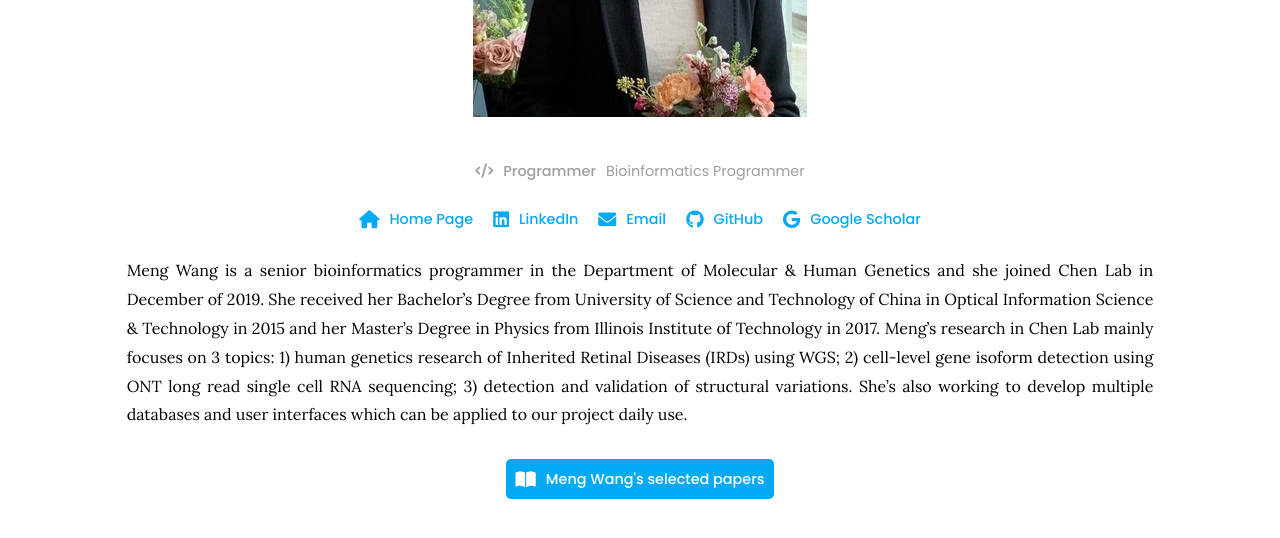
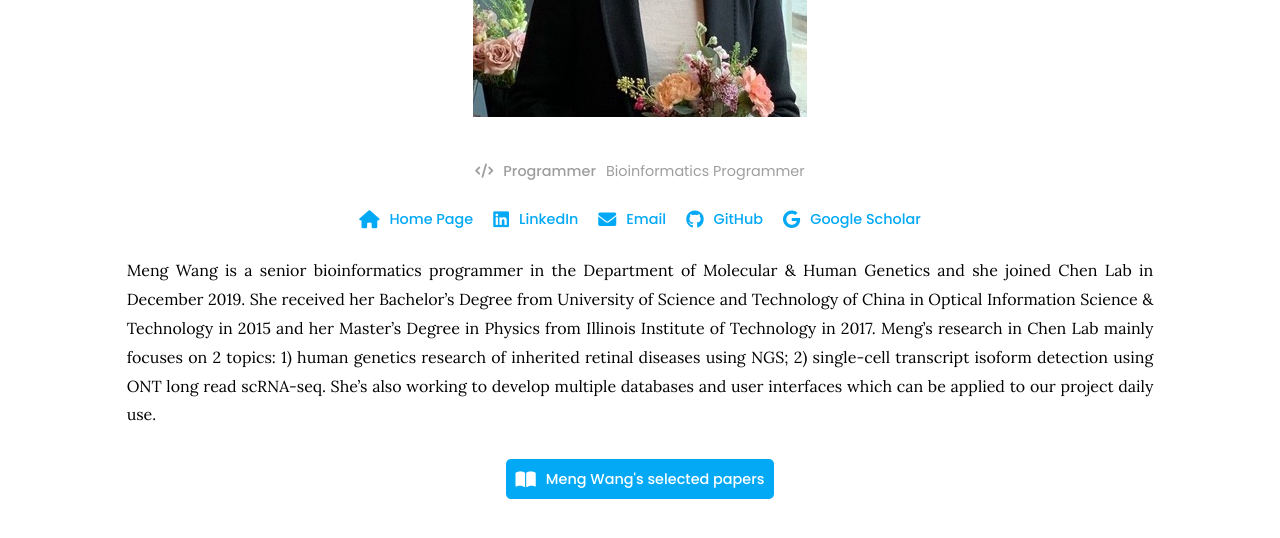
Before and after one commit to RCHENLAB/rchenlab.github.io, a Jekyll site: the page built from _members/meng-wang.md, in a window 1280 px wide and 900 px high, scrolled down 537 px, cut to the strip 0-565 px from the top of the window. Shown: the top 538 px of the strip. Built offline with Jekyll 4.4.1, drawn with Linux system fonts in a browser that asks for light colours.

Commit message:
Update meng-wang.md

```diff
--- a/_members/meng-wang.md
+++ b/_members/meng-wang.md
@@ -15,4 +15,4 @@ links:
   google-scholar: 3TMGqOIAAAAJ&hl=en
 ---
 
-Meng Wang is a senior bioinformatics programmer in the Department of Molecular & Human Genetics and she joined Chen Lab in December of 2019. She received her Bachelor’s Degree from University of Science and Technology of China in Optical Information Science & Technology in 2015 and her Master's Degree in Physics from Illinois Institute of Technology in 2017. Meng’s research in Chen Lab mainly focuses on 3 topics: 1) human genetics research of Inherited Retinal Diseases (IRDs) using WGS;  2) cell-level gene isoform detection using ONT long read single cell RNA sequencing; 3) detection and validation of structural variations. She’s also working to develop multiple databases and user interfaces which can be applied to our project daily use.
+Meng Wang is a senior bioinformatics programmer in the Department of Molecular & Human Genetics and she joined Chen Lab in December 2019. She received her Bachelor’s Degree from University of Science and Technology of China in Optical Information Science & Technology in 2015 and her Master's Degree in Physics from Illinois Institute of Technology in 2017. Meng’s research in Chen Lab mainly focuses on 2 topics: 1) human genetics research of inherited retinal diseases using NGS; 2) single-cell transcript isoform detection using ONT long read scRNA-seq. She’s also working to develop multiple databases and user interfaces which can be applied to our project daily use.
```
